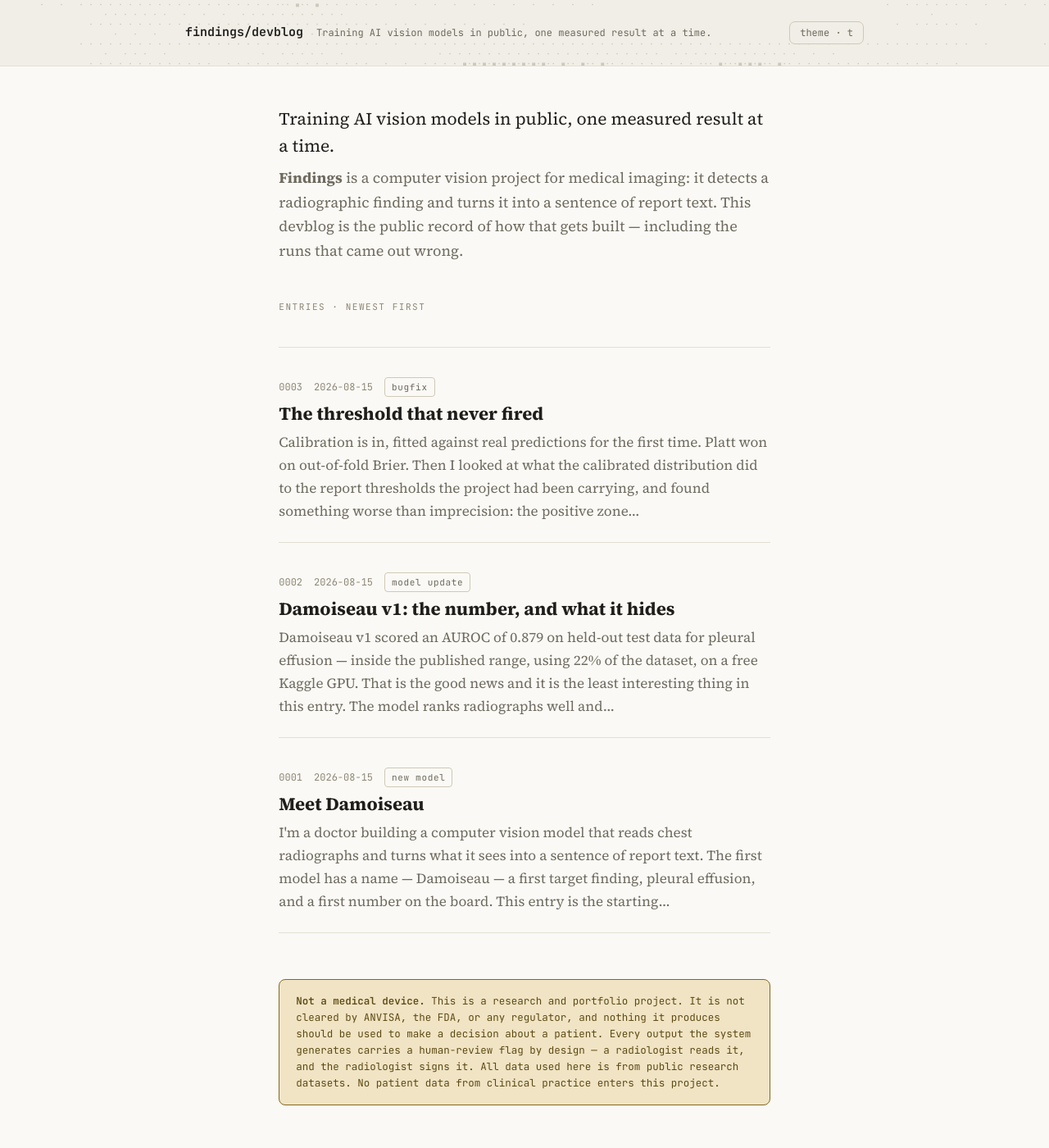
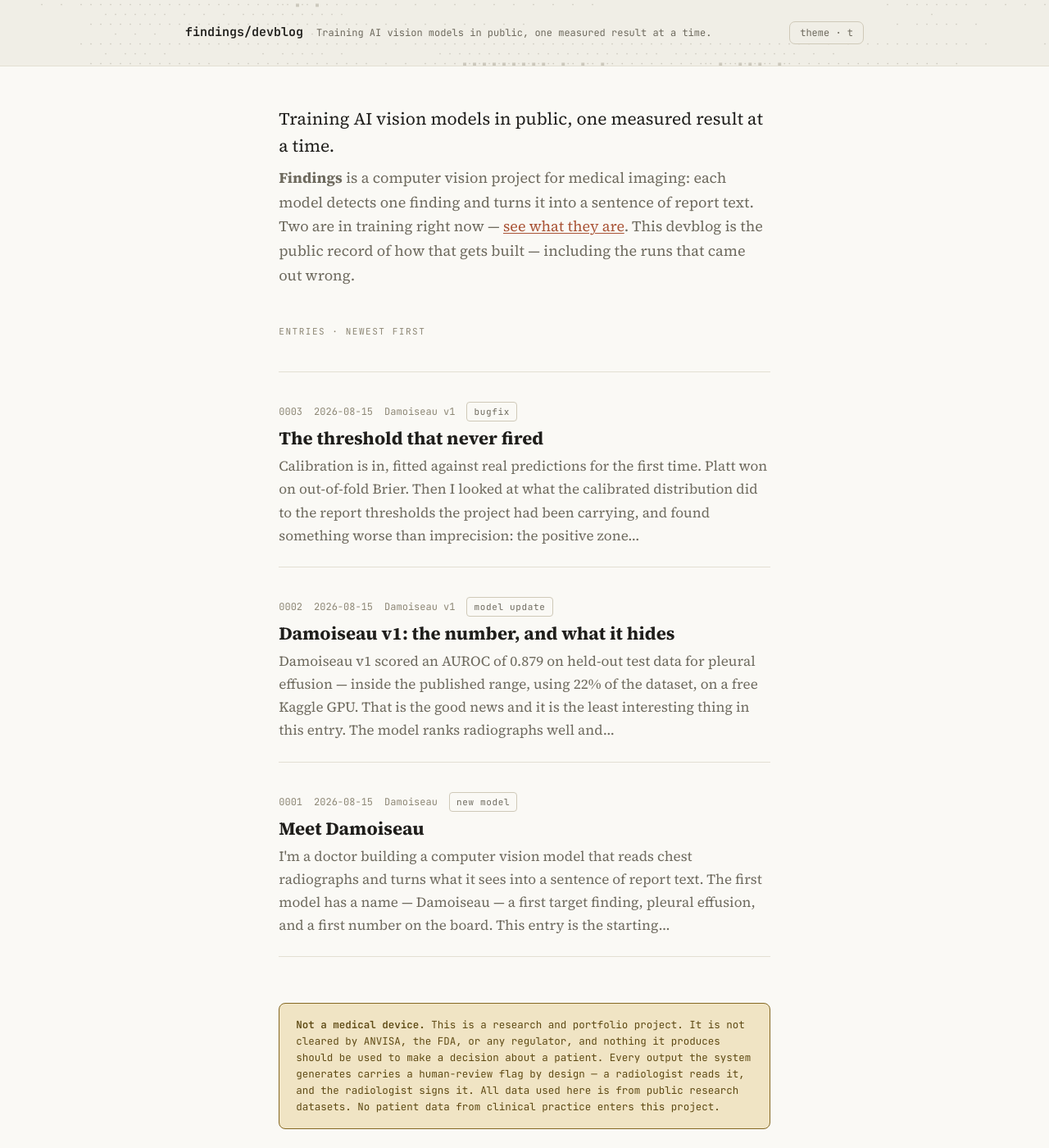
Before and after one commit to ricamp/findings-devblog, a Jekyll site: the page built from index.html, in a window 1280 px wide and 1400 px high. Shown: the whole window at 82% size. Built offline with Jekyll 4.4.1, drawn with Linux system fonts in a browser that asks for light colours.

Commit message:
Cria a pagina de modelos e agrupa as entradas por modelo
O header promete "training AI vision models" e nao havia onde aterrissar: o
site inteiro falava do projeto sem nunca dizer quais sao os modelos. /models/
fecha isso. Traz o Damoiseau completo — modalidade, finding, estado, e os
numeros tirados dos proprios posts — e o segundo modelo, em RM.

O segundo modelo aparece sem nome de proposito. O nome de trabalho pode
mudar, e nomear um modelo em publico e' uma promessa pequena de que a coisa
existe no formato que o nome sugere. Esse ainda nao produziu resultado que
sustente isso. A pagina diz exatamente isso em vez de deixar um vazio.
Tambem nao afirma anatomia, tarefa nem numero nenhum: so o que e' verificavel
hoje — que e' RM, que e' outro finding, e que RM chega como volume com
multiplas sequencias, o que quebra o transfer do pipeline de raio-X.

O indice por modelo vive nessa mesma pagina em vez de virar paginas de
arquivo separadas. Com tres entradas de um modelo so, uma pagina por modelo
seria estrutura vazia esperando conteudo.

model_key entra no front matter ao lado de model. model continua sendo o
rotulo de exibicao e varia de proposito (`Damoiseau` na entrada de estreia,
`Damoiseau v1` depois); model_key e' o que agrupa e nao varia. Derivar a
chave fatiando o nome funcionaria hoje e quebraria no primeiro modelo com
nome de duas palavras — o segundo pode ser um. A prosa dos posts nao foi
tocada: eles sao registro datado.

```diff
--- a/_posts/2026-08-15-0001-meet-damoiseau.md
+++ b/_posts/2026-08-15-0001-meet-damoiseau.md
@@ -6,6 +6,7 @@
 resumo: "I'm a doctor building a computer vision model that reads chest radiographs and turns what it sees into a sentence of report text. The first model has a name — Damoiseau — a first target finding, pleural effusion, and a first number on the board. This entry is the starting…"
 tag: "new model"
 model: "Damoiseau"
+model_key: "damoiseau"
 commit: "af88f02"
 ---
 
--- a/_posts/2026-08-15-0002-the-number-and-what-it-hides.md
+++ b/_posts/2026-08-15-0002-the-number-and-what-it-hides.md
@@ -6,6 +6,7 @@
 resumo: "Damoiseau v1 scored an AUROC of 0.879 on held-out test data for pleural effusion — inside the published range, using 22% of the dataset, on a free Kaggle GPU. That is the good news and it is the least interesting thing in this entry. The model ranks radiographs well and…"
 tag: "model update"
 model: "Damoiseau v1"
+model_key: "damoiseau"
 commit: "8b83b17"
 ---
 
--- a/_posts/2026-08-15-0003-the-threshold-that-never-fired.md
+++ b/_posts/2026-08-15-0003-the-threshold-that-never-fired.md
@@ -6,6 +6,7 @@
 resumo: "Calibration is in, fitted against real predictions for the first time. Platt won on out-of-fold Brier. Then I looked at what the calibrated distribution did to the report thresholds the project had been carrying, and found something worse than imprecision: the positive zone…"
 tag: "bugfix"
 model: "Damoiseau v1"
+model_key: "damoiseau"
 commit: "63d7925"
 ---
 
--- a/index.html
+++ b/index.html
@@ -5,10 +5,11 @@
 <p class="lede">{{ site.tagline }}</p>
 
 <p class="sub-lede">
-  <b>Findings</b> is a computer vision project for medical imaging: it detects a
-  radiographic finding and turns it into a sentence of report text. This devblog
-  is the public record of how that gets built — including the runs that came out
-  wrong.
+  <b>Findings</b> is a computer vision project for medical imaging: each model
+  detects one finding and turns it into a sentence of report text. Two are in
+  training right now — <a href="{{ '/models/' | relative_url }}">see what they
+  are</a>. This devblog is the public record of how that gets built — including
+  the runs that came out wrong.
 </p>
 
 <p class="rotulo" style="margin-top:44px">Entries · newest first</p>
@@ -19,6 +20,7 @@
     <p class="entrada-meta">
       <span>{{ post.numero }}</span>
       <span>{{ post.date | date: "%Y-%m-%d" }}</span>
+      {% if post.model %}<span>{{ post.model }}</span>{% endif %}
       {% if post.tag %}<span class="etiqueta">{{ post.tag }}</span>{% endif %}
     </p>
     <h2 class="entrada-titulo"><a href="{{ post.url | relative_url }}">{{ post.title }}</a></h2>
```
Also changed, not shown: models.html (added, +96 -0 lines).
